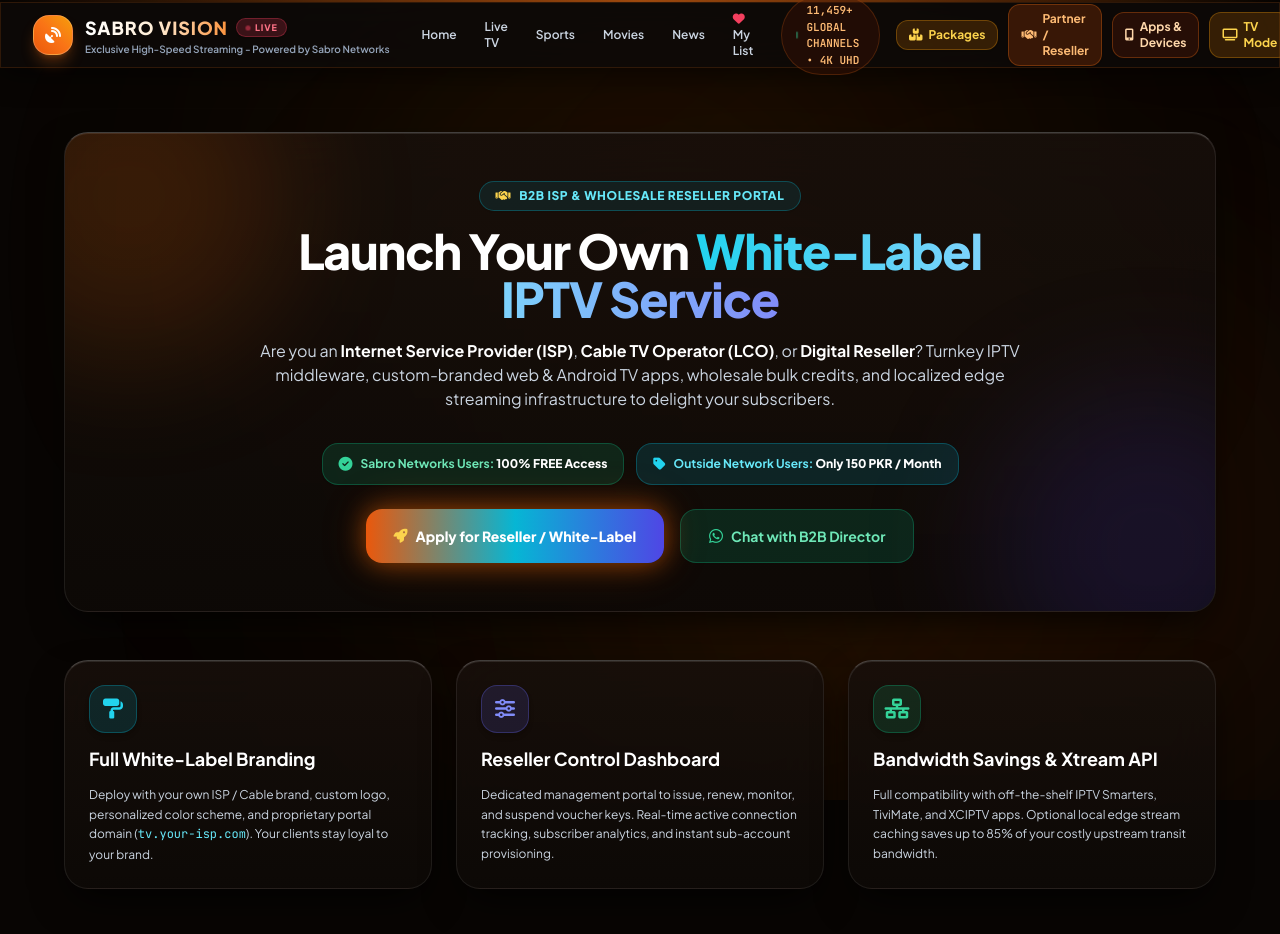
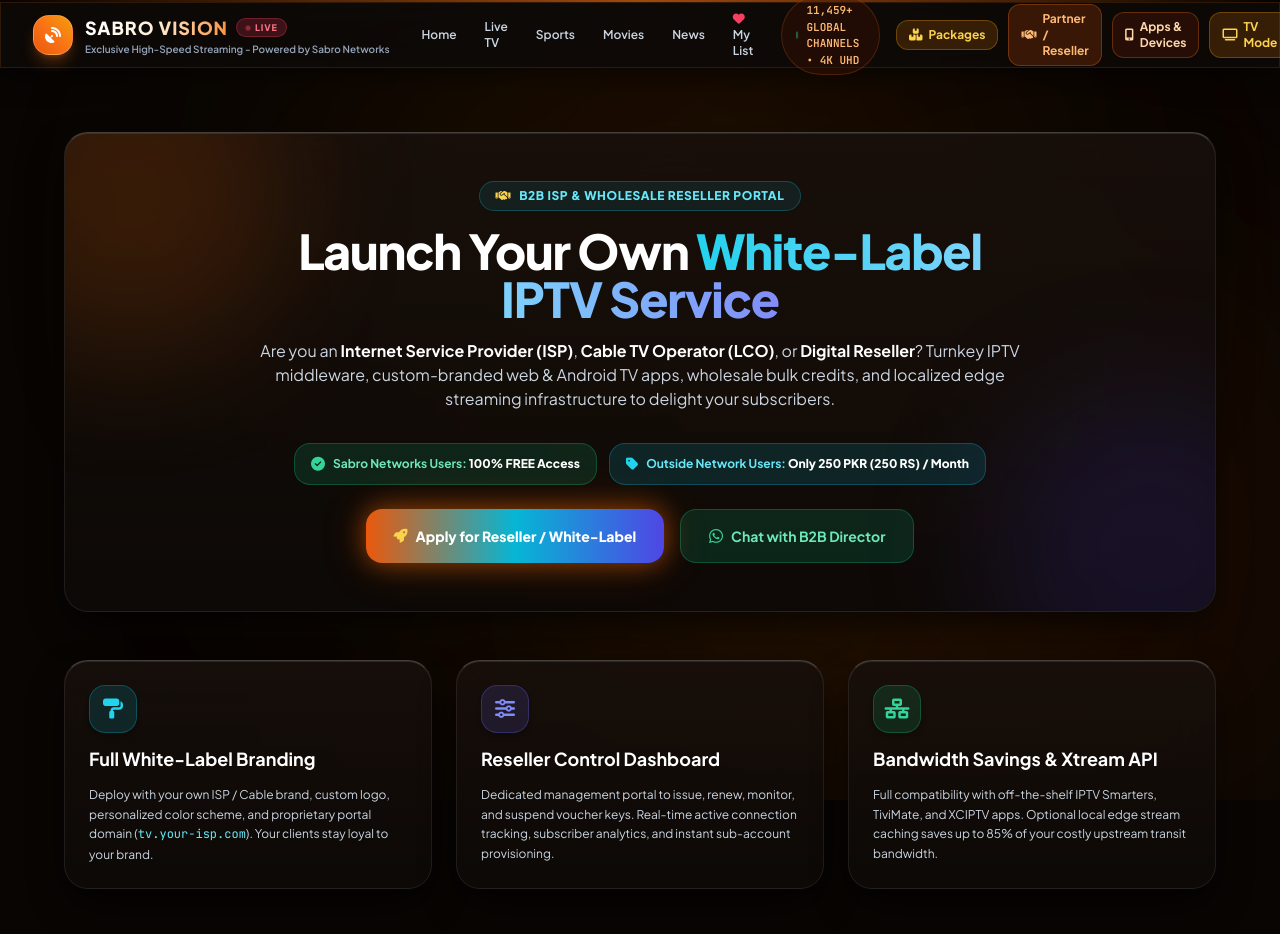
Before and after one commit to sabroservices/Sabro-Vision, a Flask app: page /partner in a window 1280 px wide; the page is wider, and only the part inside the window is pictured. Shown: the top 934 px of that part. Run offline with Flask 3, Linux system fonts and the light colour scheme; data comes from the database, SQL or seed files in the repository; some libraries are stand-ins or nearby versions.

Commit message:
Auto-sync SABRO VISION (2026-11-14 03:46:44)

```diff
--- a/templates/partner.html
+++ b/templates/partner.html
@@ -32,7 +32,7 @@
                 </div>
                 <div class="px-4 py-2.5 rounded-2xl bg-cyan-500/15 border border-cyan-500/30 text-cyan-300 text-xs font-bold flex items-center gap-2 shadow-sm">
                     <i class="fa-solid fa-tag text-cyan-400 text-sm"></i>
-                    <span>Outside Network Users: <strong class="text-white">Only 150 PKR / Month</strong></span>
+                    <span>Outside Network Users: <strong class="text-white">Only 250 PKR (250 RS) / Month</strong></span>
                 </div>
             </div>
 
```
